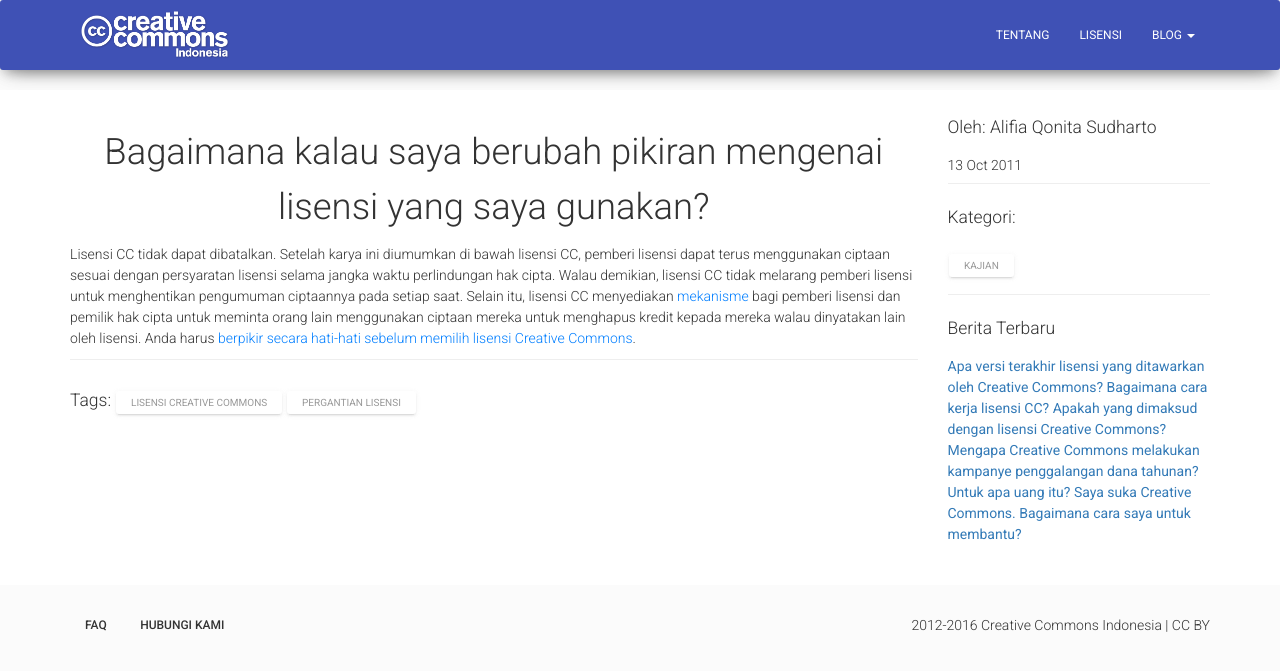
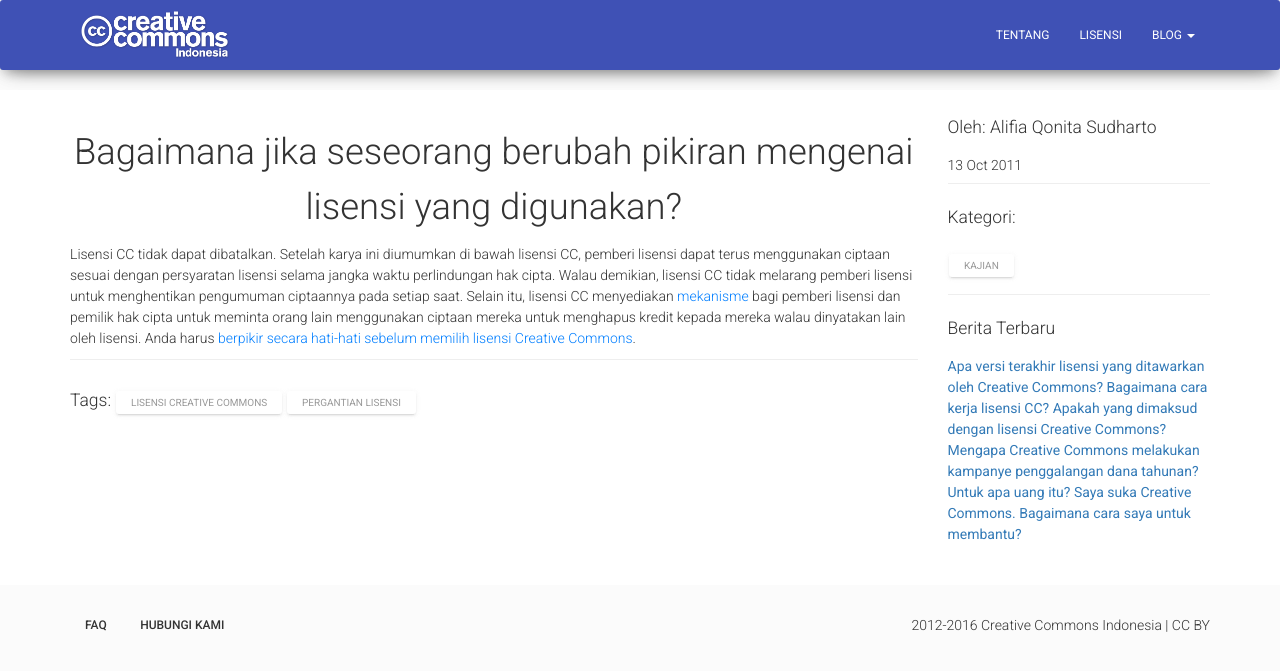
Before and after one commit to RioSatria/CCID, a Jekyll site: the page built from _posts/2011-10-13-bagaimana-kalau-saya-berubah-pikiran-mengenai-lisensi-yang-saya-gunakan.markdown, in a window 1280 px wide. Shown: the top 671 px of the page. Built offline with Jekyll 4.4.1, drawn with Linux system fonts in a browser that asks for light colours; nearby versions of some CDN libraries; our own code applies the rules of GitHub Pages for plain Markdown files.

Commit message:
Updated Bagaimana Kalau Saya Berubah Pikiran Mengenai Lisensi Yang Saya Gunakan

```diff
--- a/_posts/2011-10-13-bagaimana-kalau-saya-berubah-pikiran-mengenai-lisensi-yang-saya-gunakan.markdown
+++ b/_posts/2011-10-13-bagaimana-kalau-saya-berubah-pikiran-mengenai-lisensi-yang-saya-gunakan.markdown
@@ -1,5 +1,5 @@
 ---
-title: Bagaimana kalau saya berubah pikiran mengenai lisensi yang saya gunakan?
+title: Bagaimana jika seseorang berubah pikiran mengenai lisensi yang digunakan?
 date: 2011-10-13 18:38:00 +07:00
 categories:
 - Kajian
```
